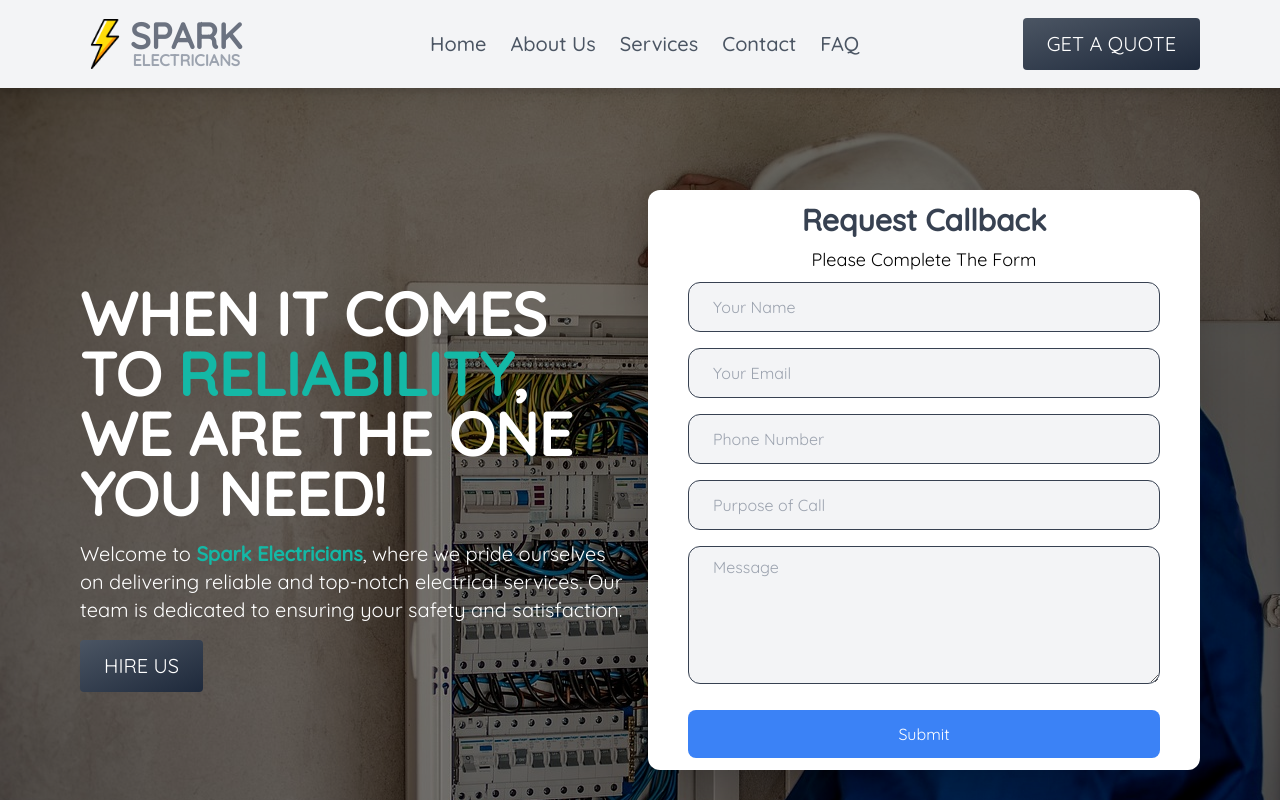
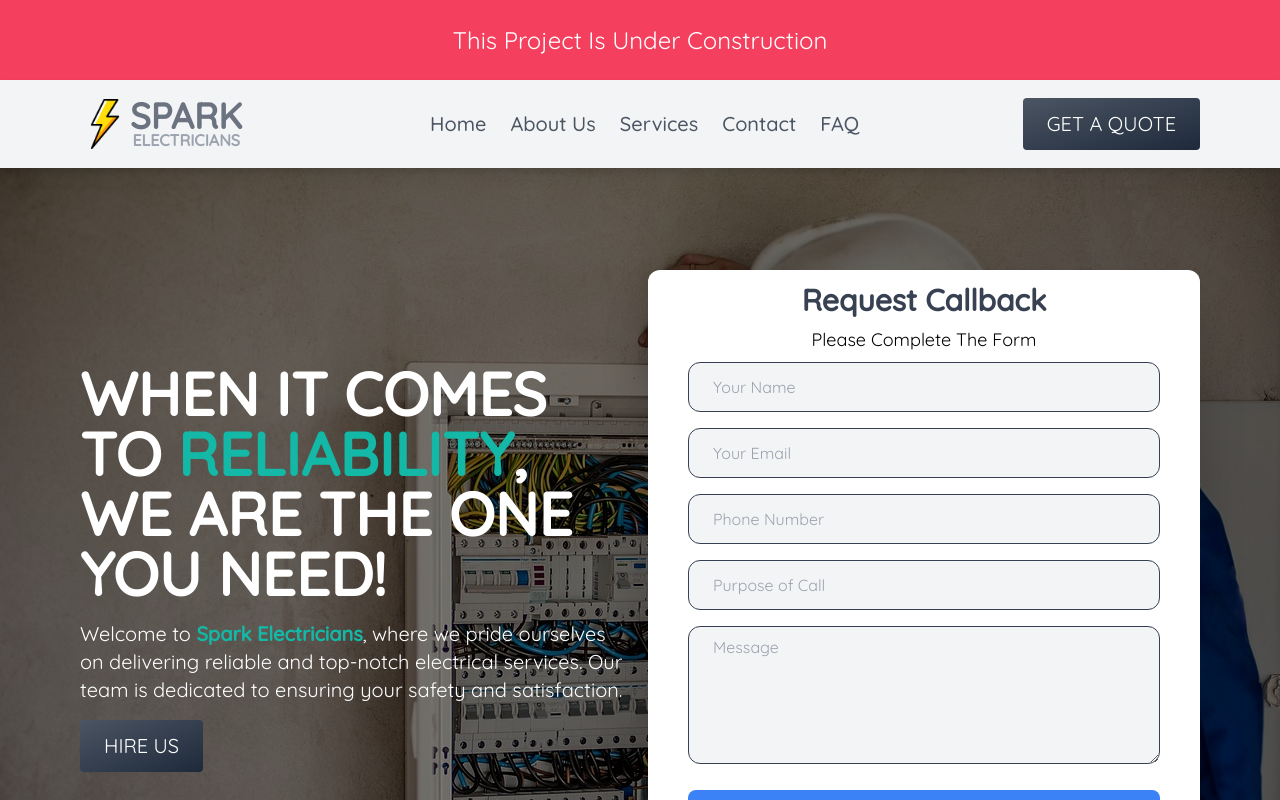
Before and after one commit to zablon-oigo/spark-electricians, a React (Vite) app: page / in a window 1280 px wide. Shown: the top 800 px of the page. Built offline with nearby package versions, Linux system fonts and the light colour scheme; a web font is replaced by a local one.

Commit message:
Project Status

```diff
--- a/src/components/Navbar.jsx
+++ b/src/components/Navbar.jsx
@@ -22,6 +22,9 @@ function Navabar() {
 
   return (
     <>
+    <div className="bg-rose-500 p-6">
+      <p className="text-center text-2xl text-white">This Project Is Under Construction</p>
+    </div>
     <nav className="relative flex justify-between items-center bg-gray-100 md:px-20 py-4 px-5 drop-shadow-lg">
       <div className="">
         <NavLink to={"."} smooth={true} spy={true} className=' flex items-center justify-center '>
```
